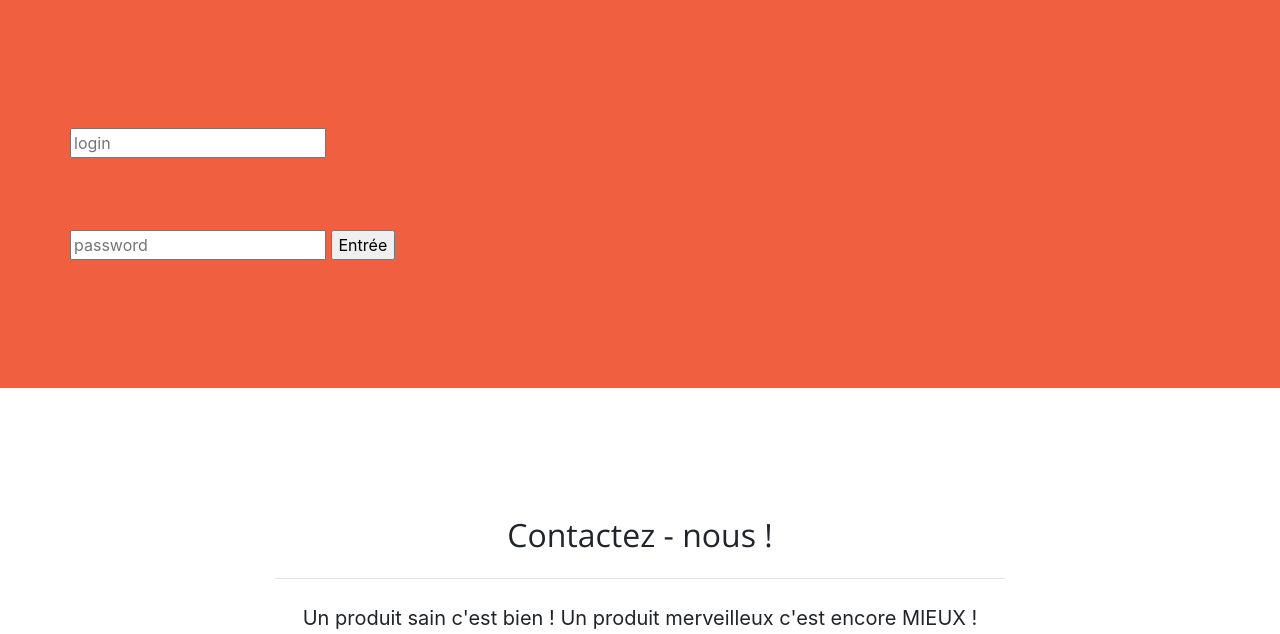
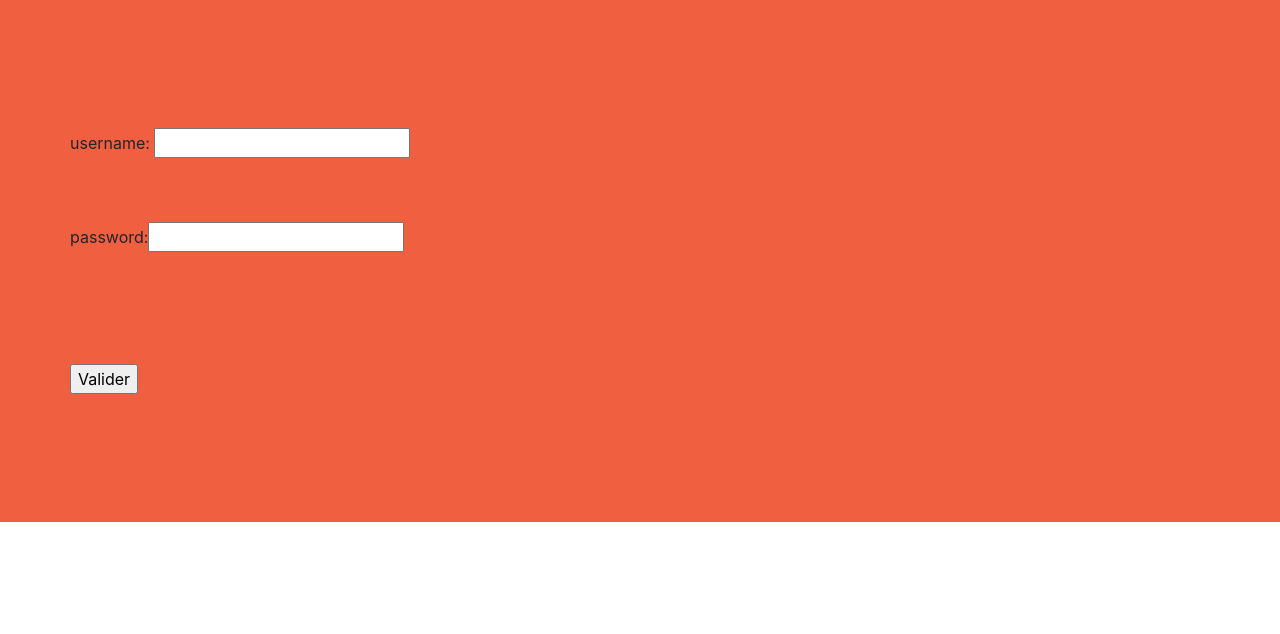
Before and after one commit to pastrouveedespeudo/plateforme-nutella-miam-miam, a Django app: template aacount/template/pages/login.html in a window 1280 px wide. Shown: the part 895-1529 px from the top of the page. Run offline with Django 3.2, Linux system fonts and the light colour scheme; the template is opened without the code that fills it, so the values that code supplies are empty, except form fields; tables that the repository leaves empty hold one stand-in row (values such as "Sample post"); form fields are guessed from the names that the template uses; some libraries are stand-ins or nearby versions.

Commit message:
Update login.html

```diff
--- a/aacount/template/pages/login.html
+++ b/aacount/template/pages/login.html
@@ -1,3 +1,4 @@
+
 
 
 
@@ -86,8 +87,11 @@
       <div class="row">
           <form action="login" method="POST">
           {% csrf_token %}
+          <p>username:   {{form.username}}</p>
+          <br>
+          <br>
+          <p>password:{{form.password}}</p>
 
-            <input type="text" name="nom" placeholder="login">
 
             {{message}}
             <br>
@@ -95,8 +99,7 @@
             <br>
             <br>
 
-            <input type="text" name="password" placeholder="password">
-            <input type="submit" value="Entrée" >
+            <input type="submit" value="Valider" >
 
           </form>
 
```
